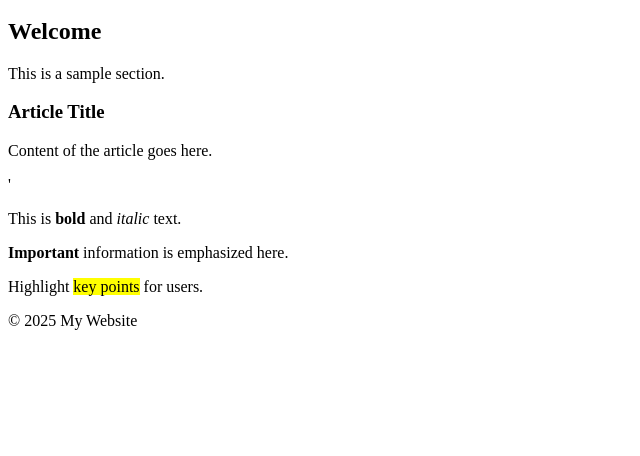
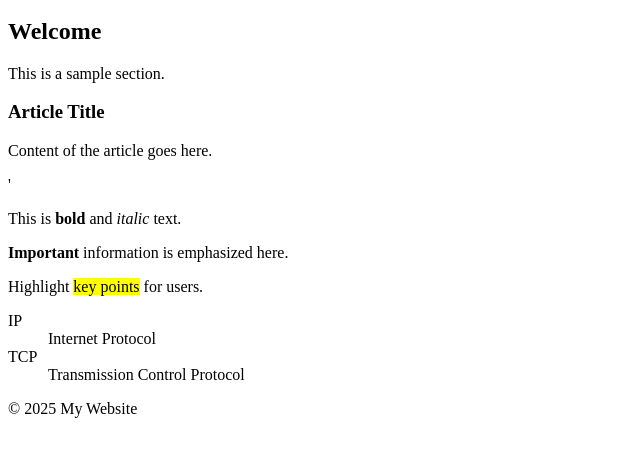
Before and after one commit to Marcia1004/cpan134, a plain HTML site: page Week 2/Example 2.html in a window 1280 px wide. Shown: the part 136-592 px from the top of the page, without its empty margins (0-640 px from the left). Drawn offline with Linux system fonts and the light colour scheme.

Commit message:
add description list

```diff
--- a/Week 2/Example 2.html
+++ b/Week 2/Example 2.html
@@ -60,6 +60,16 @@
 
   </article>
 
+  <section>
+    <dl>
+
+    </dt>IP</dt>
+    <dd>Internet Protocol</dd>
+    <dt>TCP</dt>
+    <dd>Transmission Control Protocol</dd>
+  </dl>
+  </section>
+
  </main>
 
  <footer>
```
